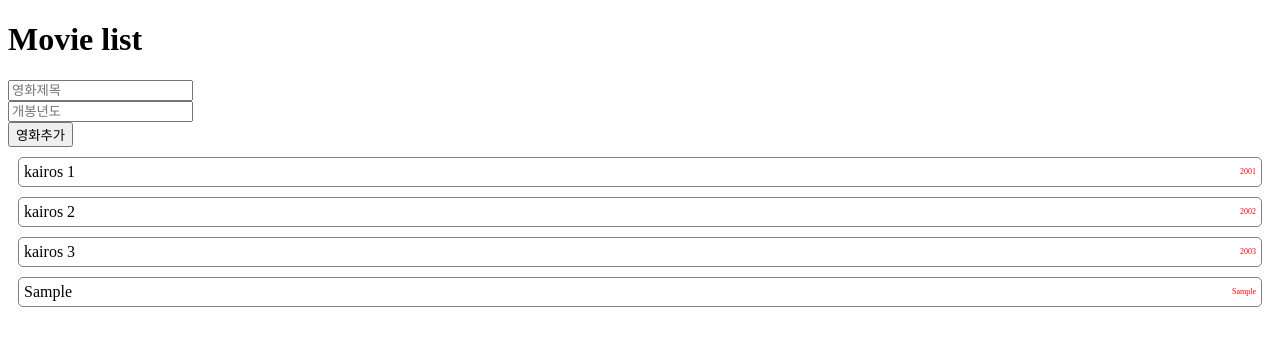
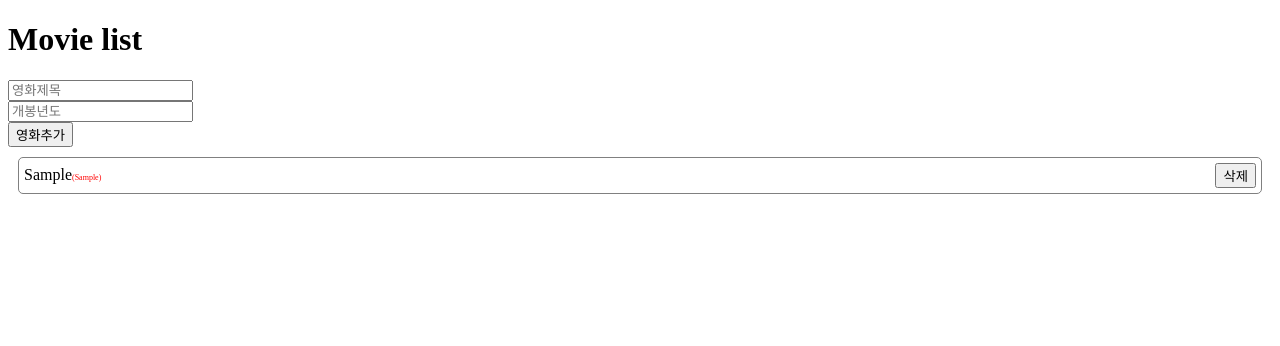
Before and after one commit to kairos67/react-basic, a React (Create React App) app: page / in a window 1280 px wide. Both pictures are taken after typing "Sample", "Sample" into the empty fields and a click on the button "영화추가". Shown: the top 346 px of the page. Built offline with nearby package versions, Linux system fonts and the light colour scheme.

Commit message:
delete movie

```diff
--- a/src/App.js
+++ b/src/App.js
@@ -6,22 +6,29 @@
   // const [movieTitle, setMovieTitle] = useState('');
   // const [movieYear, setMovieYear] = useState('');
   const [movies, setMovies] = useState([
-    { title: 'kairos 1', year: 2001 },
-    { title: 'kairos 2', year: 2002 },
-    { title: 'kairos 3', year: 2003 }
+    // { title: 'kairos 1', year: 2001 },
+    // { title: 'kairos 2', year: 2002 },
+    // { title: 'kairos 3', year: 2003 }
   ]);
-  // const movies = [
-  //   { title: 'kairos 1', year: 2001 },
-  //   { title: 'kairos 2', year: 2002 },
-  //   { title: 'kairos 3', year: 2003 },
-  // ];
-  const renderMovies = movies.map(movie => {
+
+  const removeMovie = (id) =>{
+    // console.log(id);
+    setMovies(movies.filter(m => {
+      return m.id !== id;
+    }))
+  };
+
+  const renderMovies = movies.length ? movies.map(movie => {
     return (
-      <Movie movie={movie} key={movie.title} />
+      <Movie
+        movie={movie}
+        key={movie.id}
+        removeMovie={removeMovie}
+      />
     );
-  });
+  }) : '추가된 영화가 없습니다.';
   const addMovie = (movie) => {
-        // console.log(movieTitle,movieYear);
+    // console.log(movieTitle,movieYear);
     setMovies([
       ...movies, //기존값을 유지
       movie
@@ -31,7 +38,7 @@
   return (
     <div className="App">
       <h1>Movie list</h1>
-      < MovieForm addMovie={addMovie}/>
+      < MovieForm addMovie={addMovie} />
       {renderMovies}
     </div>
   );
--- a/src/components/Movie.js
+++ b/src/components/Movie.js
@@ -1,10 +1,19 @@
 import React from 'react';
 
-const Movie = ({movie}) => {
+const Movie = ({ movie, removeMovie }) => {
     return (
         <div className="movie">
-            <div className="movie-title">{movie.title}</div>
-            <div className="movie-year">{movie.year}</div>
+            <div className="movie-title">
+                {movie.title}
+                <span className="movie-year">
+                    ({movie.year})
+                </span>
+            </div>
+            <div>
+                <button onClick={() => removeMovie(movie.id)} >
+                    삭제
+                </button>
+            </div>
         </div>
     );
 };
--- a/src/components/MovieForms.js
+++ b/src/components/MovieForms.js
@@ -11,6 +11,7 @@
     const onSubmit = (event) => {
         event.preventDefault();
         addMovie({
+            id: Date.now(),
             title: movieTitle,
             year: movieYear
         })
```
